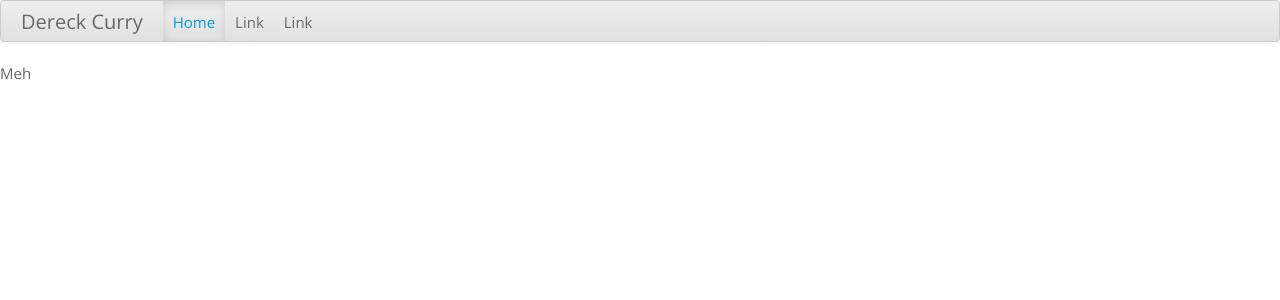
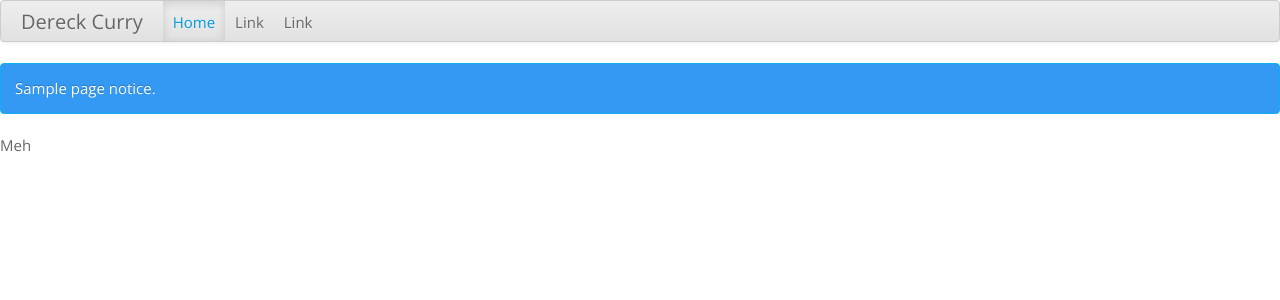
Before and after one commit to thedereck/thedereck.github.com, a Jekyll site: the page built from index.html, in a window 1280 px wide. Shown: the top 300 px of the page. Built offline with Jekyll 4.4.1, drawn with Linux system fonts in a browser that asks for light colours.

Commit message:
Testing page alerts and notices.

```diff
--- a/index.html
+++ b/index.html
@@ -1,6 +1,8 @@
 ---
 layout: page
 title: The Dereck
+notice: Sample page notice.
+alert: Sample page alert.
 ---
 
 Meh
```
